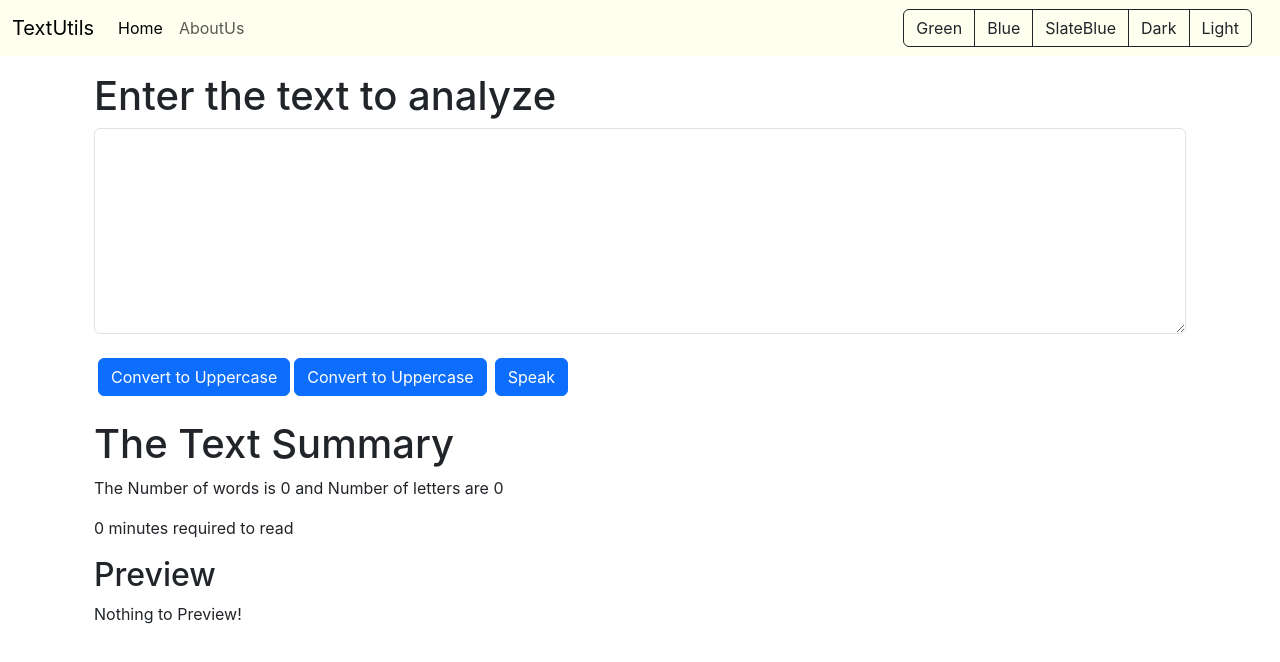
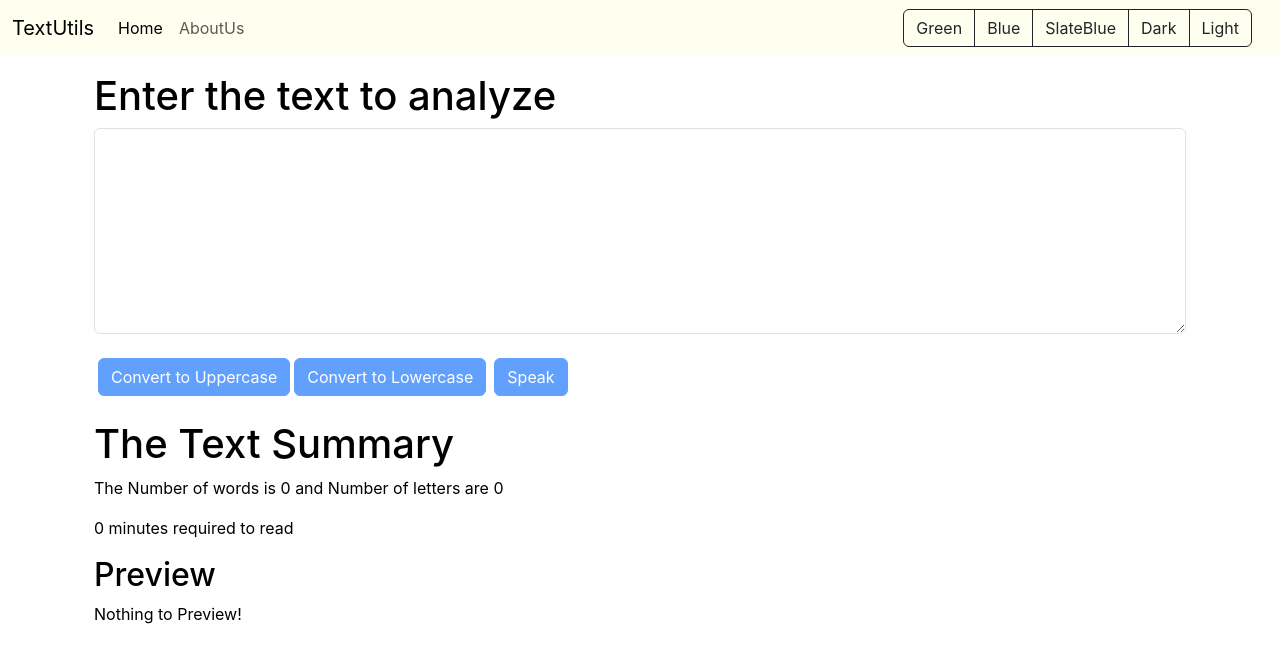
Before and after one commit to priya-1401/React-First-App, a React (Create React App) app: page / in a window 1280 px wide. Shown: the top 662 px of the page. Built offline with nearby package versions, Linux system fonts and the light colour scheme.

Commit message:
Update TextForm.js

```diff
--- a/src/components/TextForm.js
+++ b/src/components/TextForm.js
@@ -38,16 +38,16 @@ export default function TextForm(props) {
     const [text, setText] = useState('');
   return (
     <>
-    <div className="container" style={{backgroundcolor:props.mode==='light'?'dark':'light'}}>
+    <div className="container" style={{backgroundColor:back_color(),color:props.mode==='light'?'black':'#fff'}}>
             <h1>{props.heading}</h1>
             <div className="mb-3">
                 <textarea className="form-control" value={text} onChange={handleOnChange} style={{backgroundColor: c(), color:'black'}} id="myBox" rows="8"></textarea>
             </div>
-            <button className="btn btn-primary mx-1" onClick={handleUpClick}>Convert to Uppercase</button>
-            <button className="btn btn-primary" onClick={handleLoClick}>Convert to Uppercase</button>
-            <button type="submit" onClick={speak} className="btn btn-primary mx-2 my-2">Speak</button>
+            <button className="btn btn-primary mx-1 my-1" onClick={handleUpClick} disabled={text.length===0}>Convert to Uppercase</button>
+            <button className="btn btn-primary max-1 my-1" onClick={handleLoClick} disabled={text.length===0}>Convert to Lowercase</button>
+            <button type="submit" onClick={speak} disabled={text.length===0} className="btn btn-primary mx-2 my-2">Speak</button>
     </div>
-     <div className="container my-3" style={{backgroundColor:props.mode==='light'?'dark':'light'}}>
+     <div className="container my-3" style={{backgroundColor:back_color(),color:props.mode==='light'?'black':'white'}}>
         <h1>The Text Summary</h1>
         <p>The Number of words is {text.split(" ").filter((element)=>{return element.length!==0}).length} and Number of letters are {text.length}</p>
         <p>{0.008 * text.length} minutes required to read</p>
```
